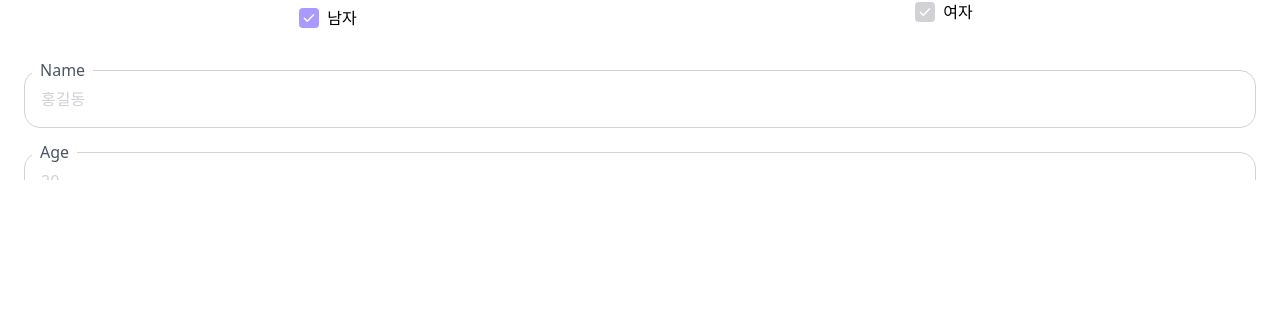
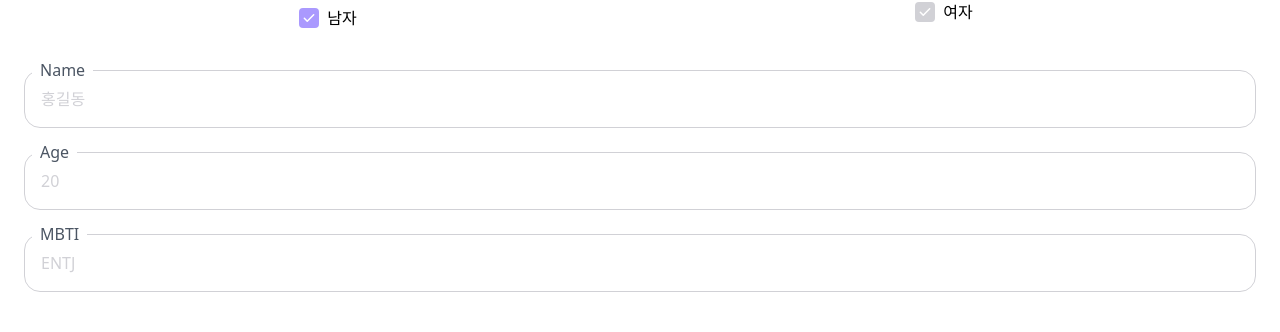
Before and after one commit to ha02e/react-date-chat-app, a React (Create React App) app in the folder frontend/: page /user-info in a window 1280 px wide. Shown: the part 620-952 px from the top of the page. Before the commit the page ends 800 px from the top, so only its background shows below. Built offline with nearby package versions, Linux system fonts and the light colour scheme; the HTML template or start-up script is replaced by a standard one.

Commit message:
Input 컴포넌트 구현

```diff
--- a/frontend/public/index.html
+++ b/frontend/public/index.html
@@ -28,7 +28,7 @@
   </head>
   <body style="height: 100%">
     <noscript>You need to enable JavaScript to run this app.</noscript>
-    <div id="root" style="height: 100%; overflow: hidden"></div>
+    <div id="root" style="height: 100%"></div>
     <!--
       This HTML file is a template.
       If you open it directly in the browser, you will see an empty page.
--- /dev/null
+++ b/frontend/src/components/Input.jsx
@@ -0,0 +1,38 @@
+import React, { useState } from "react";
+
+const Input = ({ label, inputType, text, placeholder, onChange }) => {
+  const [value, setValue] = useState("");
+
+  const handleChange = (event) => {
+    const { value } = event.target;
+    setValue(value);
+    onChange(label, value);
+  };
+
+  return (
+    <div className="py-2 first:pt-0 last:pb-0 ">
+      <div className="relative">
+        <label
+          htmlFor={label}
+          className="bg-white pt-0 pr-2 pb-0 pl-2 -mt-3 mr-0 mb-0 ml-2 font-medium text-gray-600
+          absolute"
+        >
+          {text}
+        </label>
+        <input
+          type={inputType || "text"}
+          id={label}
+          name={label}
+          value={value}
+          placeholder={placeholder}
+          className="border placeholder-gray-400 focus:outline-none
+          focus:border-black w-full pt-4 pr-4 pb-4 pl-4 mt-2 mr-0 mb-0 ml-0 text-base block bg-white
+          border-date-gray-200 rounded-2xl placeholder:text-date-gray-200"
+          onChange={handleChange}
+        />
+      </div>
+    </div>
+  );
+};
+
+export default Input;
--- a/frontend/src/data/common.js
+++ b/frontend/src/data/common.js
@@ -10,3 +10,27 @@ export const genderList = [
     text: "여자",
   },
 ];
+
+export const infoContentList = [
+  {
+    id: 1,
+    label: "name",
+    inputType: "text",
+    text: "Name",
+    placeholder: "홍길동",
+  },
+  {
+    id: 2,
+    label: "age",
+    inputType: "number",
+    text: "Age",
+    placeholder: "20",
+  },
+  {
+    id: 3,
+    label: "mbti",
+    inputType: "text",
+    text: "MBTI",
+    placeholder: "ENTJ",
+  },
+];
--- a/frontend/src/pages/UserInfo.jsx
+++ b/frontend/src/pages/UserInfo.jsx
@@ -1,11 +1,12 @@
-import React, { useEffect, useState } from "react";
+import React, { useState } from "react";
 import Title from "../components/Title";
 import Button from "../components/Button";
 import { useNavigate } from "react-router-dom";
 import PrevButton from "../components/PrevButton";
 import RadioGroup from "../components/RadioGroup";
-import { genderList } from "../data/common";
+import { genderList, infoContentList } from "../data/common";
 import { initialUserInfo } from "../data/initialState";
+import Input from "../components/Input";
 
 const UserInfo = () => {
   const navigate = useNavigate();
@@ -19,6 +20,11 @@ const UserInfo = () => {
 
   const handleGenderData = (gender) => {
     const resultData = { ...userInfo, gender };
+    setUserInfo(resultData);
+  };
+
+  const handleInfoContent = (label, value) => {
+    const resultData = { ...userInfo, [label]: value };
     setUserInfo(resultData);
   };
 
@@ -41,66 +47,16 @@ const UserInfo = () => {
           />
           {/* START:input 영역 */}
           <div>
-            <div className="py-2 first:pt-0 last:pb-0 ">
-              <div className="relative">
-                <label
-                  htmlFor="name"
-                  className="bg-white pt-0 pr-2 pb-0 pl-2 -mt-3 mr-0 mb-0 ml-2 font-medium text-gray-600
-                      absolute"
-                >
-                  Name
-                </label>
-                <input
-                  type="text"
-                  id="name"
-                  name="name"
-                  placeholder="홍길동"
-                  className="border placeholder-gray-400 focus:outline-none
-                      focus:border-black w-full pt-4 pr-4 pb-4 pl-4 mt-2 mr-0 mb-0 ml-0 text-base block bg-white
-                      border-date-gray-200 rounded-2xl placeholder:text-date-gray-200"
-                />
-              </div>
-            </div>
-            <div className="py-2 first:pt-0 last:pb-0 ">
-              <div className="relative">
-                <label
-                  htmlFor="age"
-                  className="bg-white pt-0 pr-2 pb-0 pl-2 -mt-3 mr-0 mb-0 ml-2 font-medium text-gray-600
-                      absolute"
-                >
-                  Age
-                </label>
-                <input
-                  type="number"
-                  id="age"
-                  name="age"
-                  placeholder="20"
-                  className="border placeholder-gray-400 focus:outline-none
-                      focus:border-black w-full pt-4 pr-4 pb-4 pl-4 mt-2 mr-0 mb-0 ml-0 text-base block bg-white
-                      border-date-gray-200 rounded-2xl placeholder:text-date-gray-200"
-                />
-              </div>
-            </div>
-            <div className="py-2 first:pt-0 last:pb-0 ">
-              <div className="relative">
-                <label
-                  htmlFor="mbti"
-                  className="bg-white pt-0 pr-2 pb-0 pl-2 -mt-3 mr-0 mb-0 ml-2 font-medium text-gray-600
-                      absolute"
-                >
-                  Mbti
-                </label>
-                <input
-                  type="text"
-                  id="mbti"
-                  name="mbti"
-                  placeholder="ENTJ"
-                  className="border placeholder-gray-400 focus:outline-none
-                      focus:border-black w-full pt-4 pr-4 pb-4 pl-4 mt-2 mr-0 mb-0 ml-0 text-base block bg-white
-                      border-date-gray-200 rounded-2xl placeholder:text-date-gray-200"
-                />
-              </div>
-            </div>
+            {infoContentList.map((infoContent) => (
+              <Input
+                key={infoContent.id}
+                label={infoContent.label}
+                inputType={infoContent.inputType}
+                text={infoContent.text}
+                placeholder={infoContent.placeholder}
+                onChange={handleInfoContent}
+              />
+            ))}
           </div>
           {/* END:input 영역 */}
         </form>
```
Also changed, not shown: 1 other file (tests, documents, lock files or other folders).
